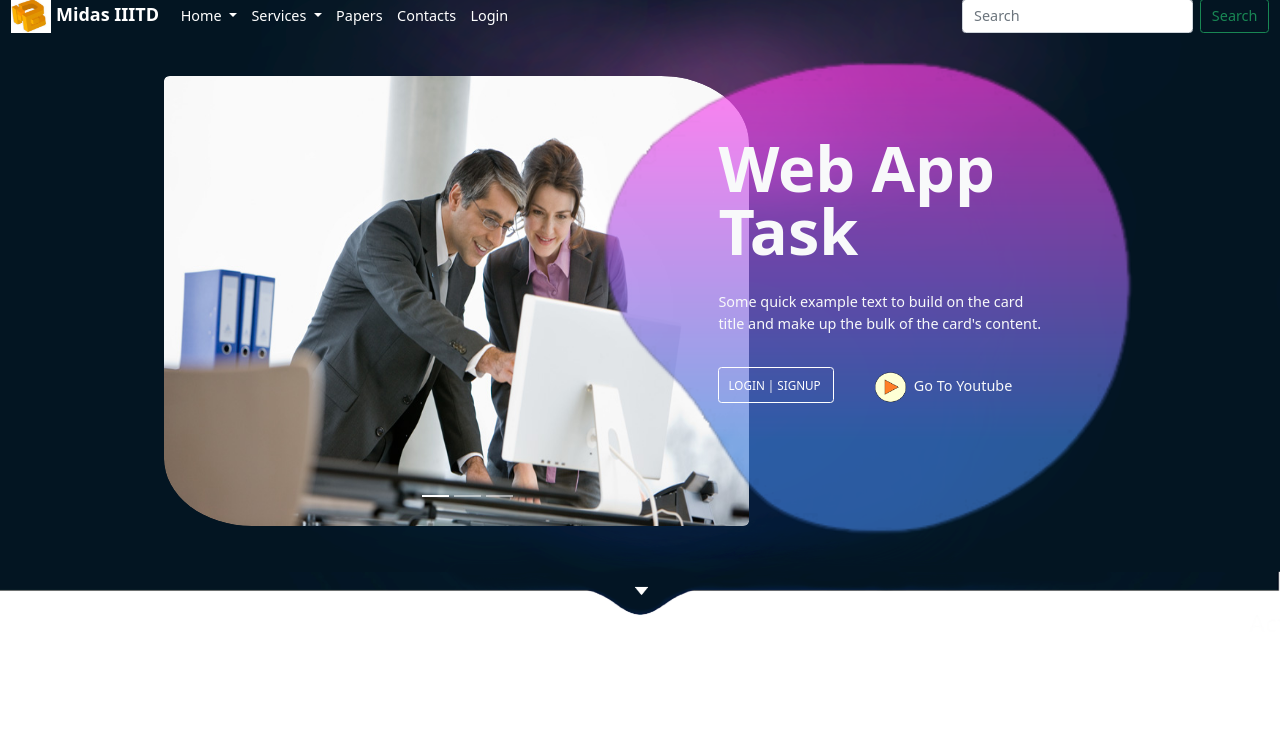
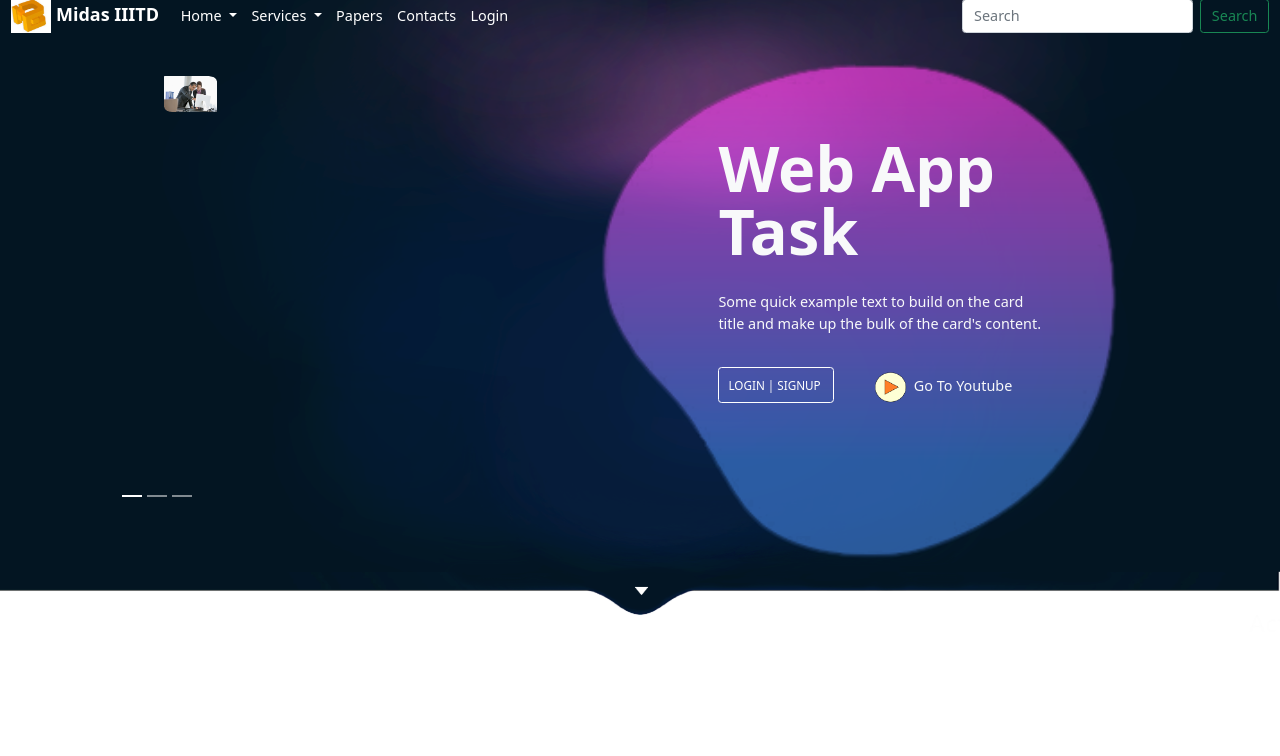
Before and after one commit to hardik-08-ldh/midas-task, a Django app: page / in a window 1280 px wide. Shown: the part 13-769 px from the top of the page. Run offline with Django 3.2, Linux system fonts and the light colour scheme.

Commit message:
changing size of images

```diff
--- a/templates/home.html
+++ b/templates/home.html
@@ -4,6 +4,7 @@
 <!doctype html>
 <html lang="en">
   <head>
+
     <!-- Required meta tags -->
     <meta charset="utf-8">
     <meta name="viewport" content="width=device-width, initial-scale=1">
@@ -11,9 +12,8 @@
     <!-- Bootstrap CSS -->
     <link href="https://cdn.jsdelivr.net/npm/bootstrap@5.0.0-beta3/dist/css/bootstrap.min.css" rel="stylesheet" integrity="sha384-eOJMYsd53ii+scO/bJGFsiCZc+5NDVN2yr8+0RDqr0Ql0h+rP48ckxlpbzKgwra6" crossorigin="anonymous">
 
-    <title>MIDAS Labs | Home
+    <title>MIDAS Labs | Home</title>
 
-    </title>
     <style>
     body{
         background: url('{% static "users/images/background12.png" %}');
@@ -38,8 +38,8 @@
     }
     .roundnew{
       top :6px; left: 85px;
-      height: 500px;
-      width: 650px;
+      height: 80%;
+      width: 50%;
       border-radius: 1% 15% 1% 15%;
       margin: 0px;
     }
@@ -61,8 +61,8 @@
       position: absolute;
       top:27px;
       left:42%;
-      height: 680px;
-      width: 730px;
+      height: 80%;
+      width: 50%;
       opacity: 65%;
     }
     .webtasks{
@@ -274,7 +274,7 @@
         </div>
       </div>
       <img src="{% static 'users/images/blob.png' %}" id="blob" alt="">
-      <div class="card bg-transparent text-light webtasks bnone" id="webtask"style="width: 25rem;">
+      <div class="card bg-transparent text-light webtasks bnone" id="webtask" style="width: 25rem;">
         <div class="card-body">
           <h2 class="card-title webtasksfont"><b>Web App Task</b></h2><br>
           <p class="card-text">Some quick example text to build on the card title and make up the bulk of the card's content.<br><br></p>
```
